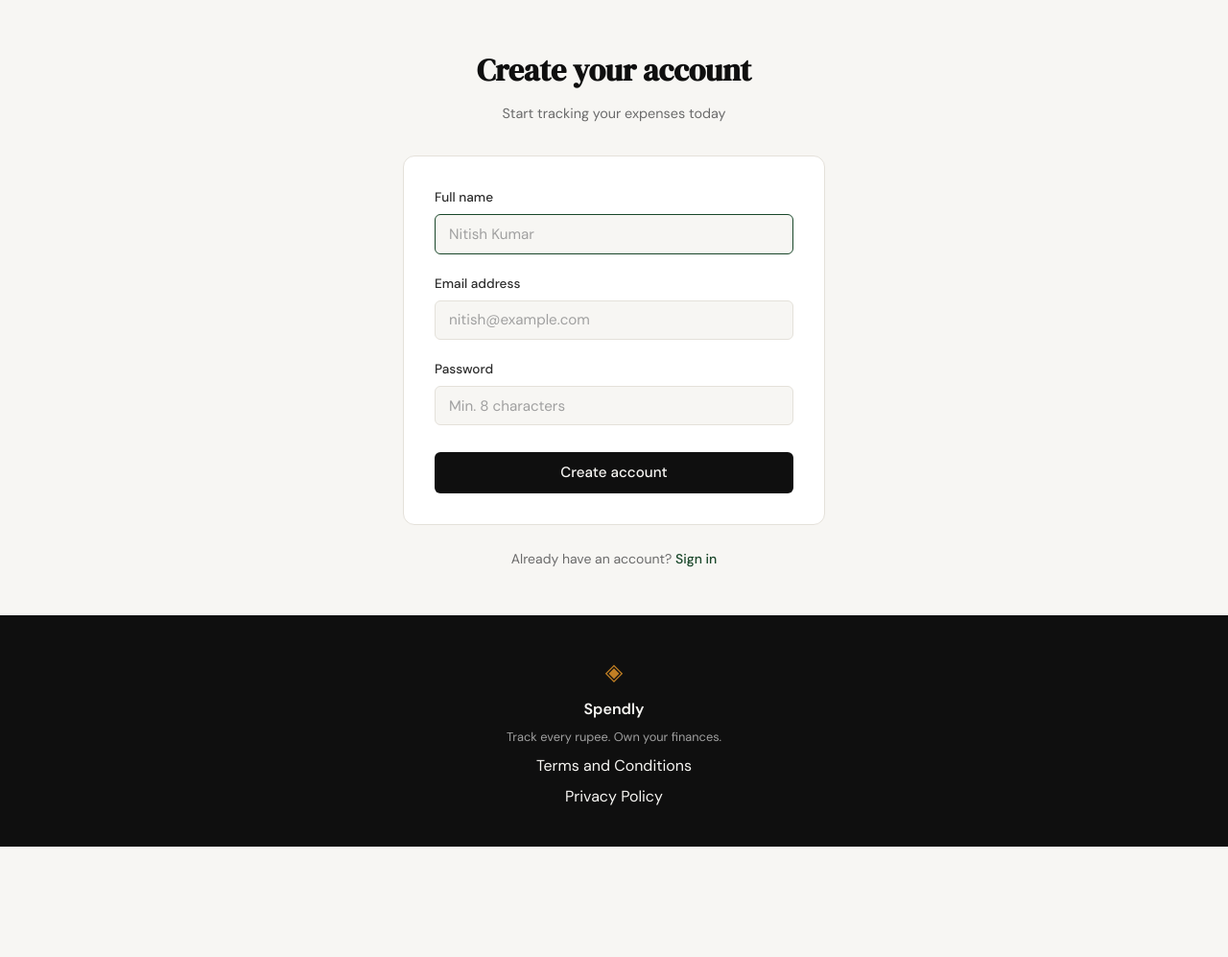
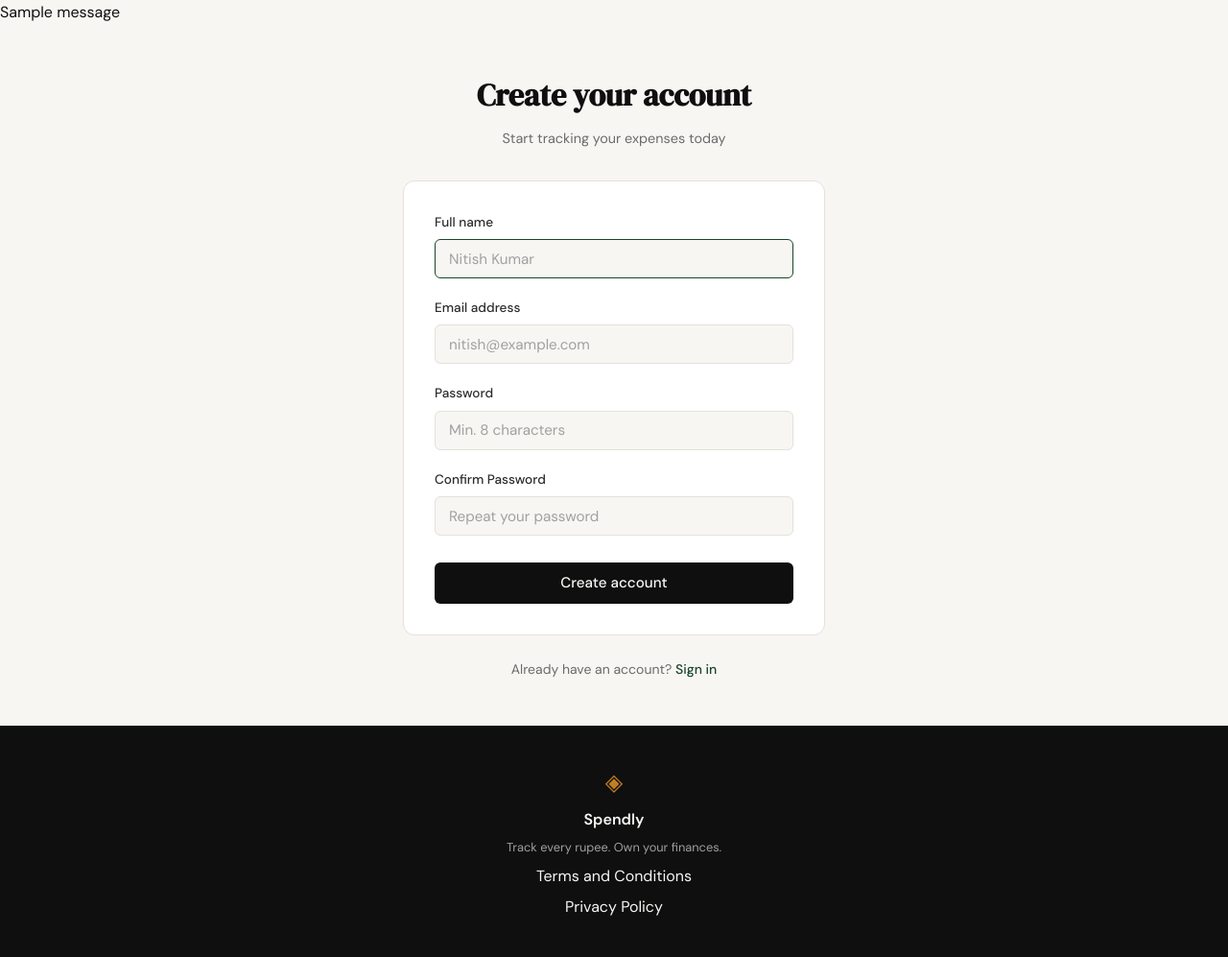
Before and after one commit to shanmukhasriram/spendly, a Flask app: page /register in a window 1280 px wide. Shown: the part 61-1058 px from the top of the page at 96% size. Before the commit the page ends 943 px from the top, so only its background shows below. Run offline with Flask 3, Linux system fonts and the light colour scheme; one stand-in notice (Sample message) is shown.

Commit message:
Implement registration flow with flash messages and server-side validation

```diff
--- a/app.py
+++ b/app.py
@@ -1,4 +1,5 @@
 from flask import Flask, render_template, request, redirect, url_for, session, flash
+import sqlite3
 from werkzeug.security import generate_password_hash, check_password_hash
 from database.db import create_user, get_user_by_email, init_db, seed_db
 
@@ -31,16 +32,30 @@ def register():
         name = request.form.get("name")
         email = request.form.get("email")
         password = request.form.get("password")
+        confirm_password = request.form.get("confirm_password")
 
-        if not name or not email or not password:
-            return render_template("register.html", error="All fields are required")
+        if not all([name, email, password, confirm_password]):
+            flash("All fields are required", "error")
+            return redirect(url_for("register"))
 
-        hashed_pw = generate_password_hash(password)
+        if password != confirm_password:
+            flash("Passwords do not match", "error")
+            return redirect(url_for("register"))
+
+        if len(password) < 8:
+            flash("Password must be at least 8 characters long", "error")
+            return redirect(url_for("register"))
+
         try:
-            create_user(name, email, hashed_pw)
+            create_user(name, email, password)
+            flash("Account created successfully! Please sign in.", "success")
             return redirect(url_for("login"))
-        except Exception:
-            return render_template("register.html", error="Email already registered")
+        except sqlite3.IntegrityError:
+            flash("Email already registered", "error")
+            return redirect(url_for("register"))
+        except Exception as e:
+            flash(f"An unexpected error occurred: {str(e)}", "error")
+            return redirect(url_for("register"))
 
     return render_template("register.html")
 
--- a/database/db.py
+++ b/database/db.py
@@ -63,8 +63,9 @@ def seed_db():
             conn.executemany("INSERT INTO expenses (user_id, amount, category, description, date) VALUES (?, ?, ?, ?, ?)", expenses)
             conn.commit()
 
-def create_user(name, email, password_hash):
-    """Inserts a new user into the database."""
+def create_user(name, email, password):
+    """Hashes password and inserts a new user into the database."""
+    password_hash = generate_password_hash(password)
     with get_db() as conn:
         cursor = conn.execute(
             "INSERT INTO users (name, email, password_hash) VALUES (?, ?, ?)",
--- a/templates/base.html
+++ b/templates/base.html
@@ -26,6 +26,15 @@
     </nav>
 
     <main class="main-content">
+        {% with messages = get_flashed_messages(with_categories=true) %}
+            {% if messages %}
+                <div class="flash-messages">
+                    {% for category, message in messages %}
+                        <div class="flash-message flash-{{ category }}">{{ message }}</div>
+                    {% endfor %}
+                </div>
+            {% endif %}
+        {% endwith %}
         {% block content %}{% endblock %}
     </main>
 
--- a/templates/register.html
+++ b/templates/register.html
@@ -13,11 +13,7 @@
         </div>
 
         <div class="auth-card">
-            {% if error %}
-            <div class="auth-error">{{ error }}</div>
-            {% endif %}
-
-            <form method="POST" action="/register">
+            <form method="POST" action="{{ url_for('register') }}">
                 <div class="form-group">
                     <label for="name">Full name</label>
                     <input type="text" id="name" name="name"
@@ -36,6 +32,12 @@
                            class="form-input" placeholder="Min. 8 characters"
                            required>
                 </div>
+                <div class="form-group">
+                    <label for="confirm_password">Confirm Password</label>
+                    <input type="password" id="confirm_password" name="confirm_password"
+                           class="form-input" placeholder="Repeat your password"
+                           required>
+                </div>
                 <button type="submit" class="btn-submit">Create account</button>
             </form>
         </div>
```
Also changed, not shown: .claude/specs/02-registration.md (added), spendly.db.
